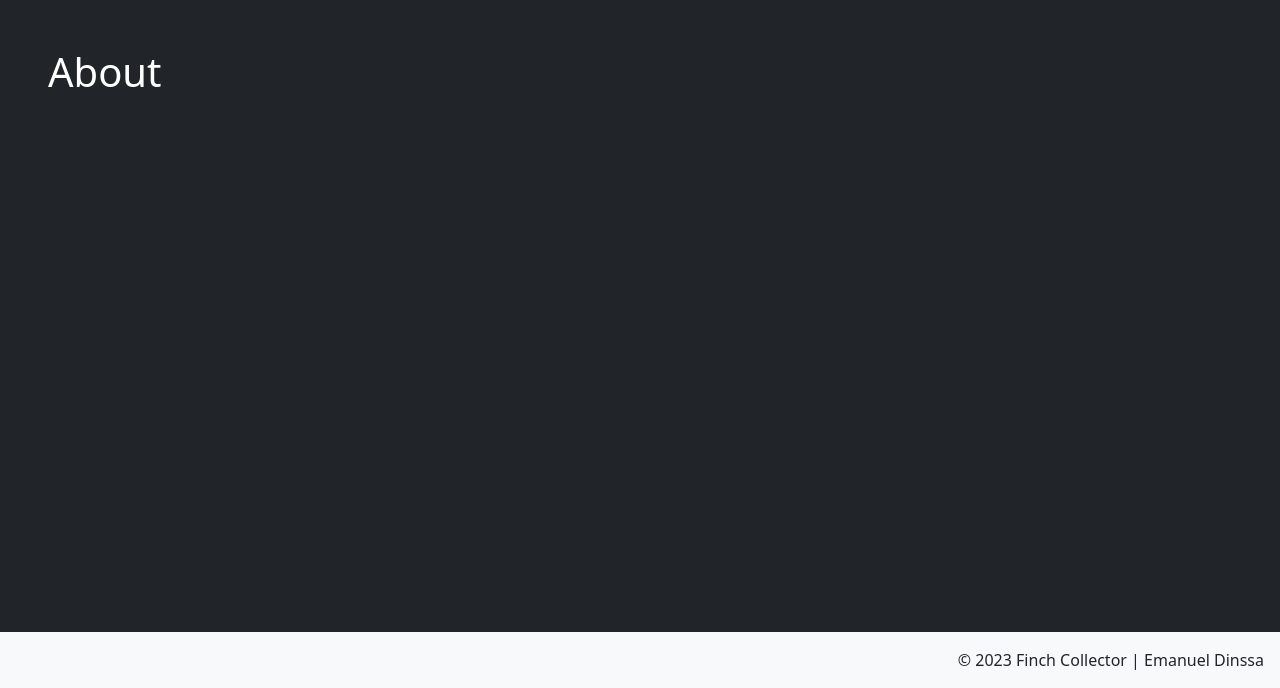
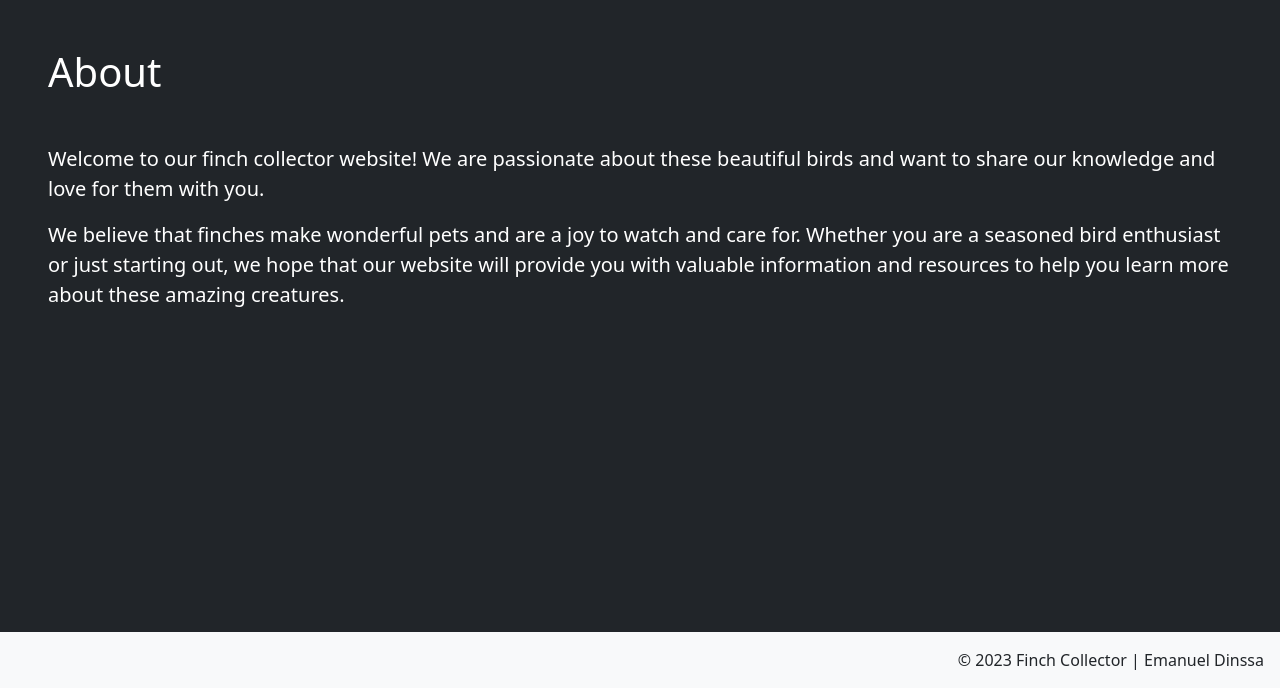
Before and after one commit to Dinssa/finch-collector, a Django app: page /about/ in a window 1280 px wide. Shown: the part 112-800 px from the top of the page. Run offline with Django 4.2, Linux system fonts and the light colour scheme; some libraries are stand-ins or nearby versions.

Commit message:
Add about page

```diff
--- a/main_app/templates/about.html
+++ b/main_app/templates/about.html
@@ -5,5 +5,11 @@ About
 {% endblock title %}#
 
 {% block content %}
-<h1>About</h1>
+<h1 class="mb-5">About</h1>
+
+<div class="page-content">
+    <p class="fs-5">Welcome to our finch collector website! We are passionate about these beautiful birds and want to share our knowledge and love for them with you.</p>
+
+    <p class="fs-5">We believe that finches make wonderful pets and are a joy to watch and care for. Whether you are a seasoned bird enthusiast or just starting out, we hope that our website will provide you with valuable information and resources to help you learn more about these amazing creatures.</p>
+</div>
 {% endblock content %}
```
